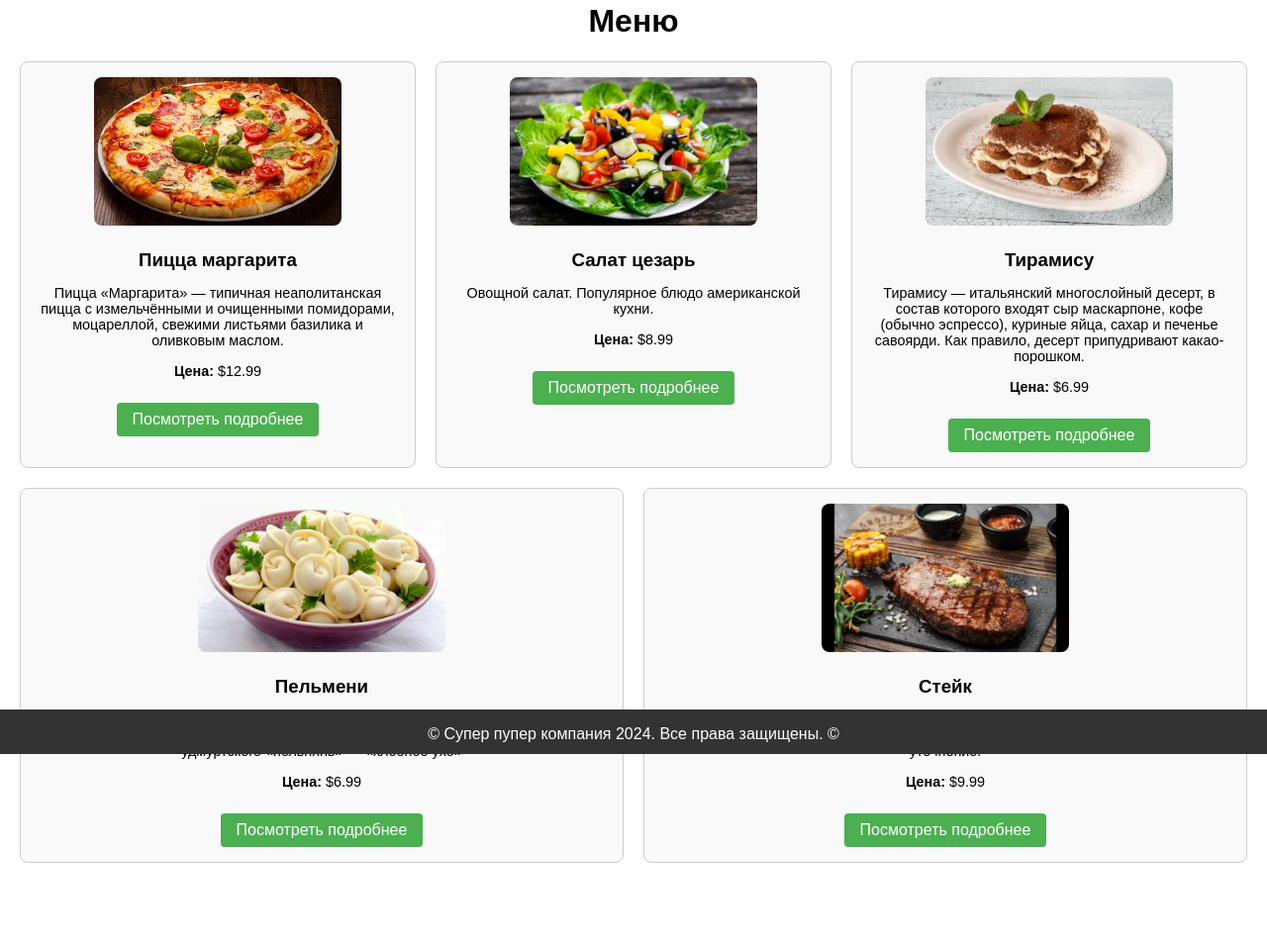
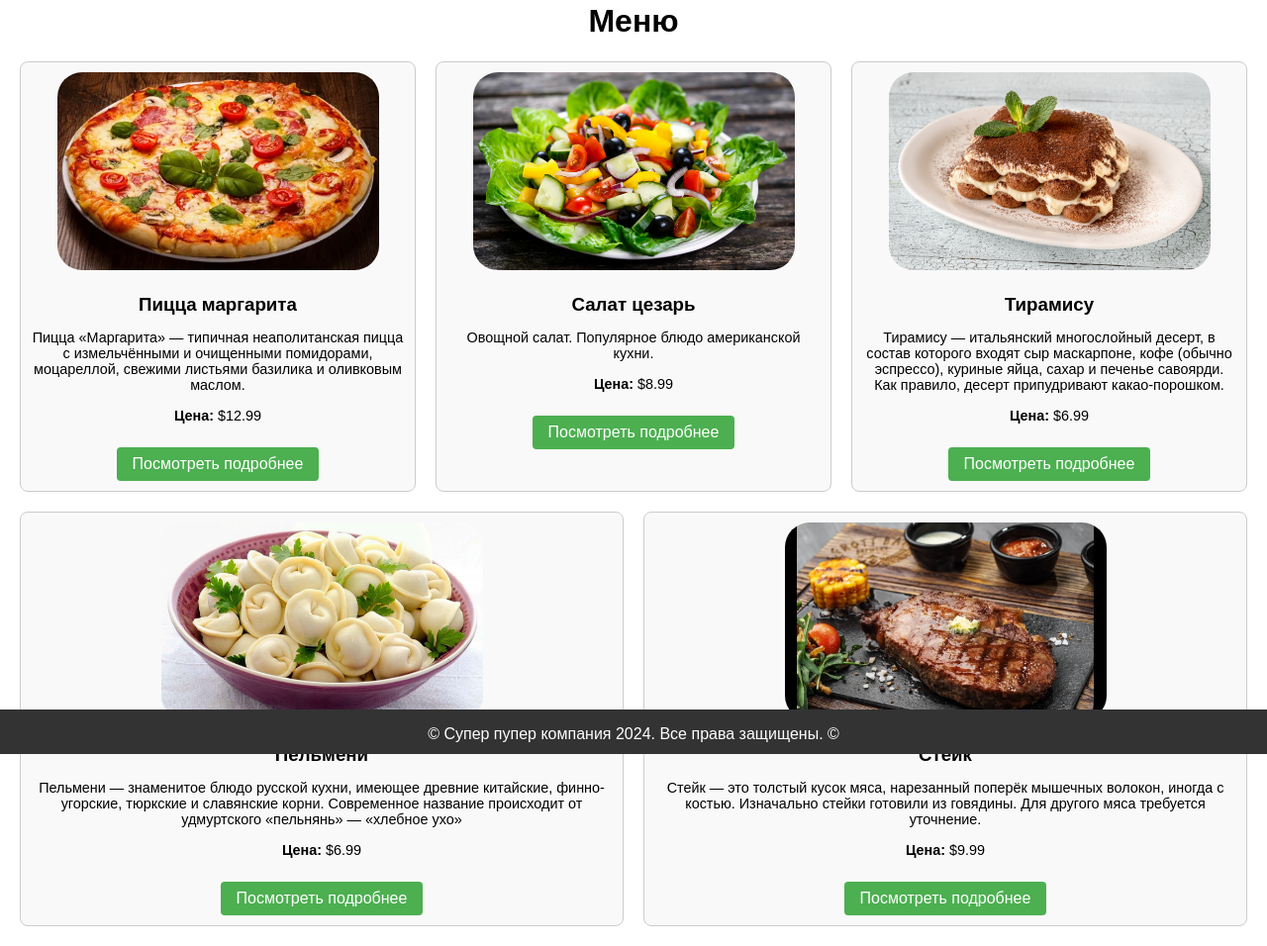
Before and after one commit to Wethoda/New_site_restaurant, a Flask app: page /menu in a window 1280 px wide. Shown: the part 38-994 px from the top of the page at 99% size. Before the commit the page ends 910 px from the top, so only its background shows below. Run offline with Flask 3, Linux system fonts and the light colour scheme; data comes from the database, SQL or seed files in the repository; both versions use the stored data as it was after the commit.

Commit message:
default styles

```diff
--- a/app.py
+++ b/app.py
@@ -39,7 +39,7 @@ def init_db():
 def home():
     conn = sqlite3.connect('users.db')
     c = conn.cursor()
-    c.execute("SELECT id, name, description, image FROM menu_items LIMIT 5")
+    c.execute("SELECT id, name, description, image FROM menu_items LIMIT 3") # Ограничение количества блюд
     items = c.fetchall()
     conn.close()
 
--- a/static/css/styles.css
+++ b/static/css/styles.css
@@ -49,18 +49,18 @@ footer {
     flex: 1 1 calc(33.333% - 20px);
     box-sizing: border-box;
     text-align: center;
-    padding: 15px;
+    padding: 10px;
     border: 1px solid #ccc;
     border-radius: 8px;
     background-color: #f9f9f9;
 }
 
 .menu-item img {
-            width: 250px;
-            height: 150px;
-            object-fit: cover;
-            border-radius: 8px;
-            margin-bottom: 10px;
+    width: 325px;
+    height: 200px;
+    object-fit: cover;
+    border-radius: 25px;
+    margin-bottom: 10px;
 }
 
 .menu-item h2 {
```
Also changed, not shown: users.db.
